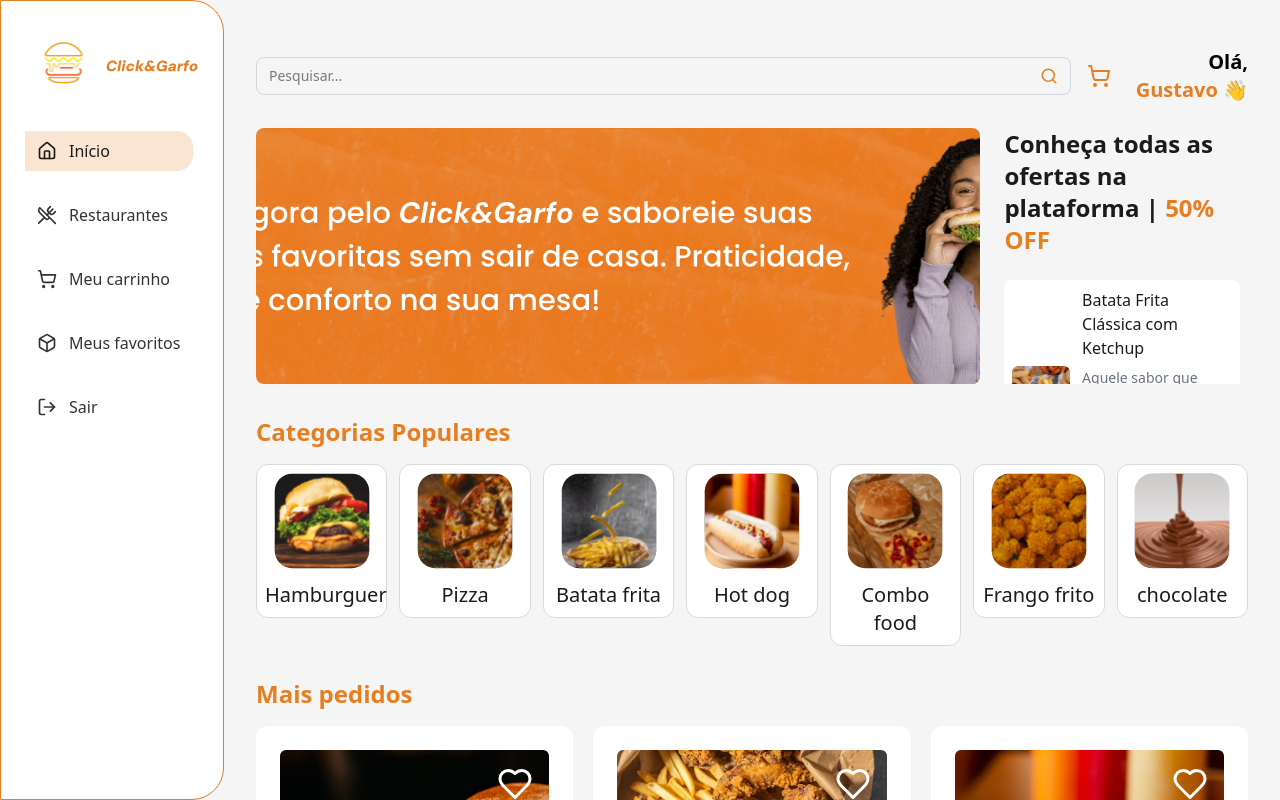
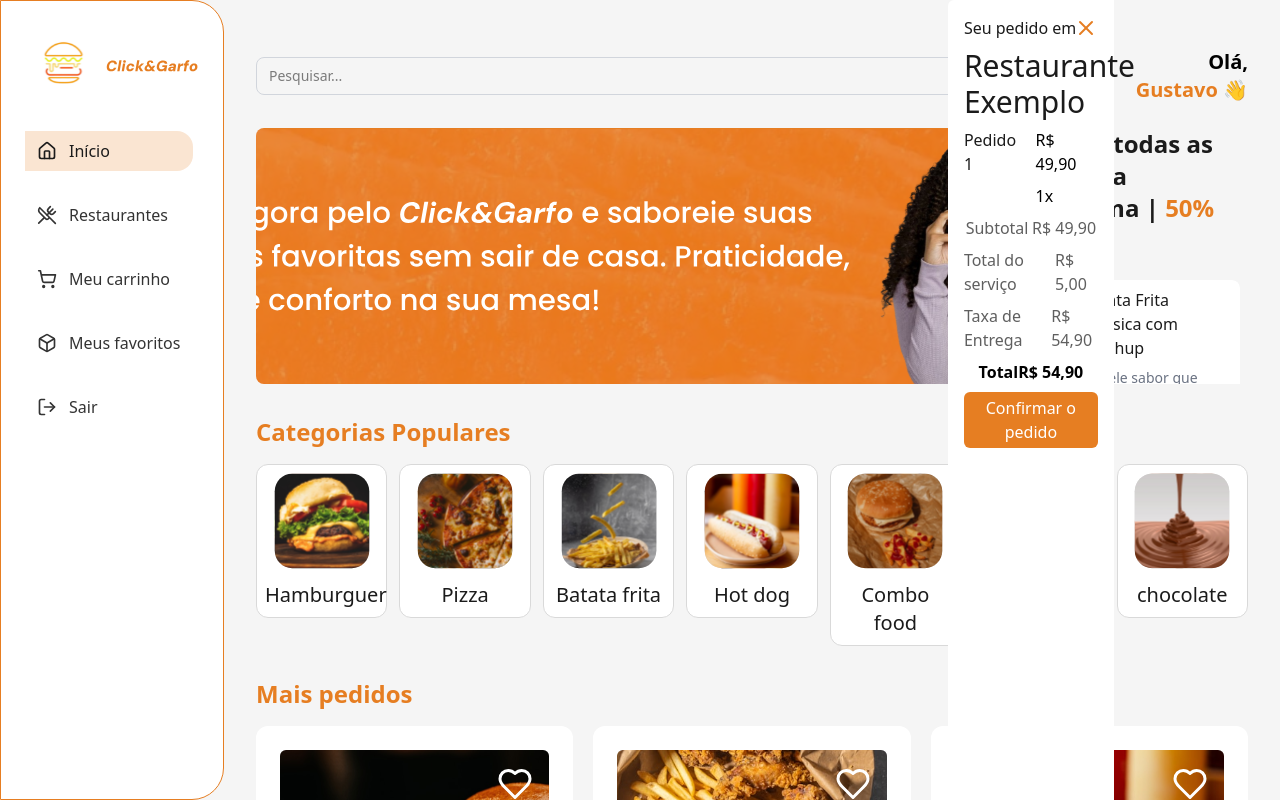
Before and after one commit to CaiqueMendev/click-garfo, a React (Vite) app in the folder frontend-app/: page /home in a window 1280 px wide. Both pictures are taken after a click on the button 1098 px from the left and 76 px from the top of the page. Built offline with nearby package versions, Linux system fonts and the light colour scheme.

Commit message:
feat:Create funcionality for open cart.

```diff
--- a/frontend-app/src/components/home/c-header.jsx
+++ b/frontend-app/src/components/home/c-header.jsx
@@ -1,9 +1,9 @@
 import { Search, ShoppingCart } from "lucide-react";
 import { useState } from "react";
-
+import { SidebarCart } from "../ui/c-sidebar-cart";
 
 export function Header() {
-    const [/*openSheetCart*/, setOpenSheetCart] = useState(false);
+  const [openSheetCart, setOpenSheetCart] = useState(false);
 
   function searchProducts(event) {
     const value = event.target.value;
@@ -22,6 +22,7 @@
           />
           <Search size={18} className="text-[#E67E22] ml-2" />
         </div>
+
         <div className="flex items-center gap-4">
           <button
             type="button"
@@ -31,11 +32,27 @@
           >
             <ShoppingCart size={24} className="text-[#E67E22]" />
           </button>
+
+          {openSheetCart && (
+            <div className="fixed top-0 right-0 z-50">
+              <SidebarCart
+                title="Restaurante Exemplo"
+                order="Pedido 1"
+                price="R$ 49,90"
+                quantity="1x"
+                subtotal="49,90"
+                total="5,00"
+                total_value="54,90"
+                onClose={() => setOpenSheetCart(false)}
+              />
+            </div>
+          )}
+
           <h1 className="text-lg lg:text-xl font-semibold text-end">
             Olá, <span className="text-[#E67E22]">Gustavo</span> 👋
           </h1>
         </div>
       </div>
     </section>
-    )
+  );
 }
```
Lines whose indentation alone changed are shown as unchanged.
